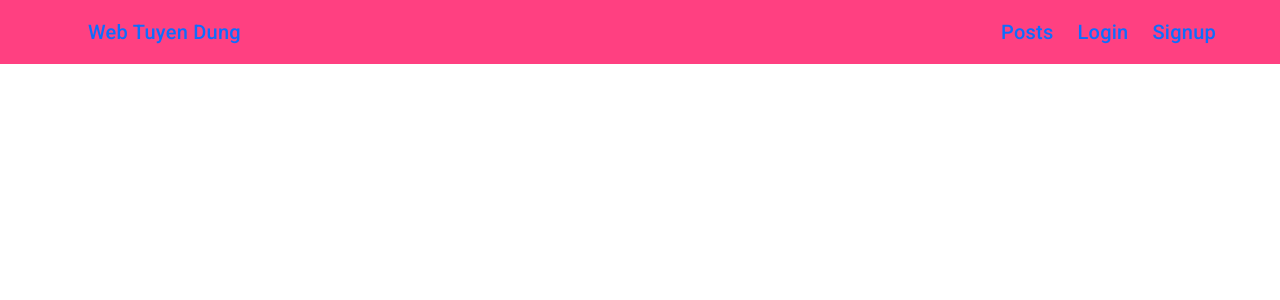
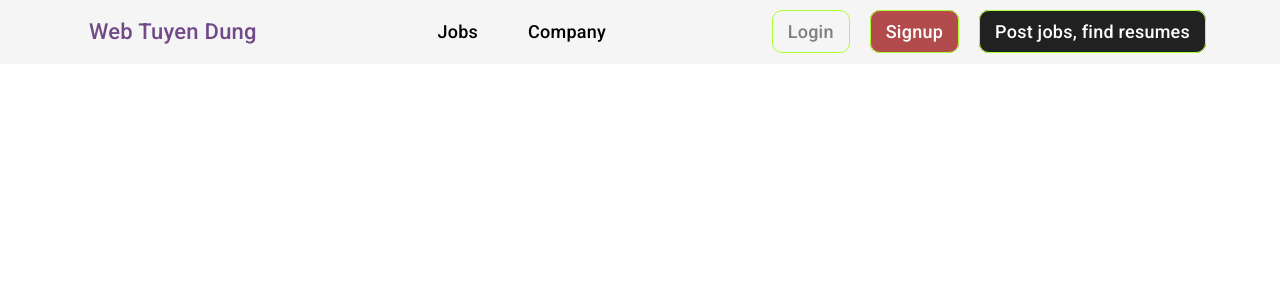
Before and after one commit to huynguyen2511/Frontend-project, an Angular app: page / in a window 1280 px wide. Shown: the top 300 px of the page. Built offline with nearby package versions, Linux system fonts and the light colour scheme.

Commit message:
navigation

```diff
--- a/src/app/components/navigation/navigation.component.html
+++ b/src/app/components/navigation/navigation.component.html
@@ -1,18 +1,29 @@
-<mat-toolbar color="accent">
+<mat-toolbar color="white">
     <span>
-        <a routerLink="/">
+        <a routerLink="/" style="font-size: 22px; color: rgb(113, 74, 137);">
             <span>Web Tuyen Dung</span>
         </a>
     </span>
-    <span>
-        <a routerLinkActive="active-link" routerLink="/posts">
+    <span class="nav1">
+        <a routerLinkActive="active-link" routerLink="/jobs">
+            <span>Jobs</span>
+        </a>
+        <a routerLinkActive="active-link" routerLink="/company">
+            <span>Company</span>
+        </a>
+    </span>
+    <span class="nav2">
+        <!-- <a routerLinkActive="active-link" routerLink="/posts">
             <span>Posts</span>
-        </a>
-        <a routerLinkActive="active-link" routerLink="/login">
+        </a> -->
+        <a routerLinkActive="active-link" routerLink="/login" style="color: gray;">
             <span>Login</span>
         </a>
-        <a routerLinkActive="active-link" routerLink="/signup">
+        <a routerLinkActive="active-link" routerLink="/signup" style="background-color: rgb(178, 76, 76); color: white;">
             <span>Signup</span>
+        </a>
+        <a routerLinkActive="active-link" routerLink="/employer" style="background-color: rgb(33, 33, 33); color: white;">
+            <span>Post jobs, find resumes</span>
         </a>
     </span>
 </mat-toolbar>
--- a/src/app/components/navigation/navigation.component.scss
+++ b/src/app/components/navigation/navigation.component.scss
@@ -4,11 +4,30 @@ mat-toolbar {
     padding: 0 64px;
     a {
       text-decoration: none;
+      margin: 0 10px;
+      padding: 10px 15px;
       &.active-link {
-        color: white;
-      }
-      span {
-        margin-left: 24px;
+        color: rgb(132, 132, 132);
       }
     }
   }
+
+.nav1{
+  font-size: 18px;
+
+  a{
+    color: black;
+  }
+}
+
+.nav2{
+  font-size: 18px;
+
+  a{
+    text-align: center;
+    border: 1px solid greenyellow;
+    border-radius: 10px;
+  }
+
+
+}
```
